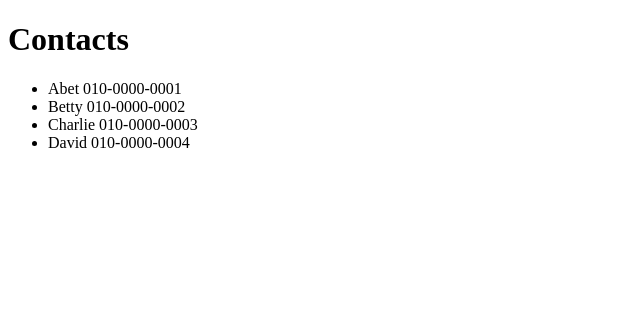
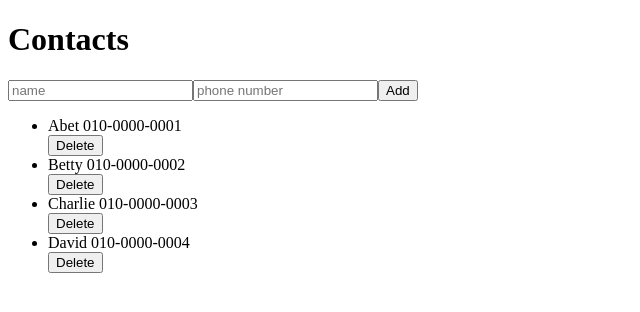
Before and after one commit to hun-a/react-study, a React app: page / in a window 1280 px wide. Shown: the top 312 px of the page, without its empty margins (0-640 px from the left). Built offline with nearby package versions, Linux system fonts and the light colour scheme.

Commit message:
apply react-addons-update as my style

```diff
--- a/src/components/Contacts.js
+++ b/src/components/Contacts.js
@@ -1,5 +1,6 @@
 import React from 'react';
 import ContactInfo from './ContactInfo';
+import update from 'react-addons-update';
 
 export default class Contacts extends React.Component {
   constructor(props) {
@@ -12,19 +13,57 @@ export default class Contacts extends React.Component {
         {name: 'David', phone: '010-0000-0004'}
       ]
     };
+    this.addContact = this.addContact.bind(this);
+    this.removeContact = this.removeContact.bind(this);
+  }
+
+  addContact(e) {
+    const name = document.getElementById('add-name').value;
+    const phone = document.getElementById('add-phone').value;
+
+    this.setState({
+      contactData: update(
+        this.state.contactData,
+        {
+          $push: [{name, phone}]
+        }
+      )
+    });
+  }
+
+  removeContact(e) {
+    const key = e.target.value;
+
+    this.setState({
+      contactData: update(
+        this.state.contactData,
+        {
+          $splice: [[key, 1]]
+        }
+      )
+    });
   }
 
   render() {
     return(
       <div>
         <h1>Contacts</h1>
+        <div>
+          <input id="add-name" type="text" placeholder="name" />
+          <input id="add-phone" type="text" placeholder="phone number" />
+          <button onClick={this.addContact}>Add</button>
+        </div>
         <ul>
           {this.state.contactData.map((contact, index) => {
-            return (<ContactInfo
-                name={contact.name}
-                phone={contact.phone}
-                key={index}
-              />);
+            return (
+              <div>
+                <ContactInfo
+                  name={contact.name}
+                  phone={contact.phone}
+                  key={index}
+                />
+                <button value={index} onClick={this.removeContact}>Delete</button>
+              </div>);
           })}
         </ul>
       </div>
```
